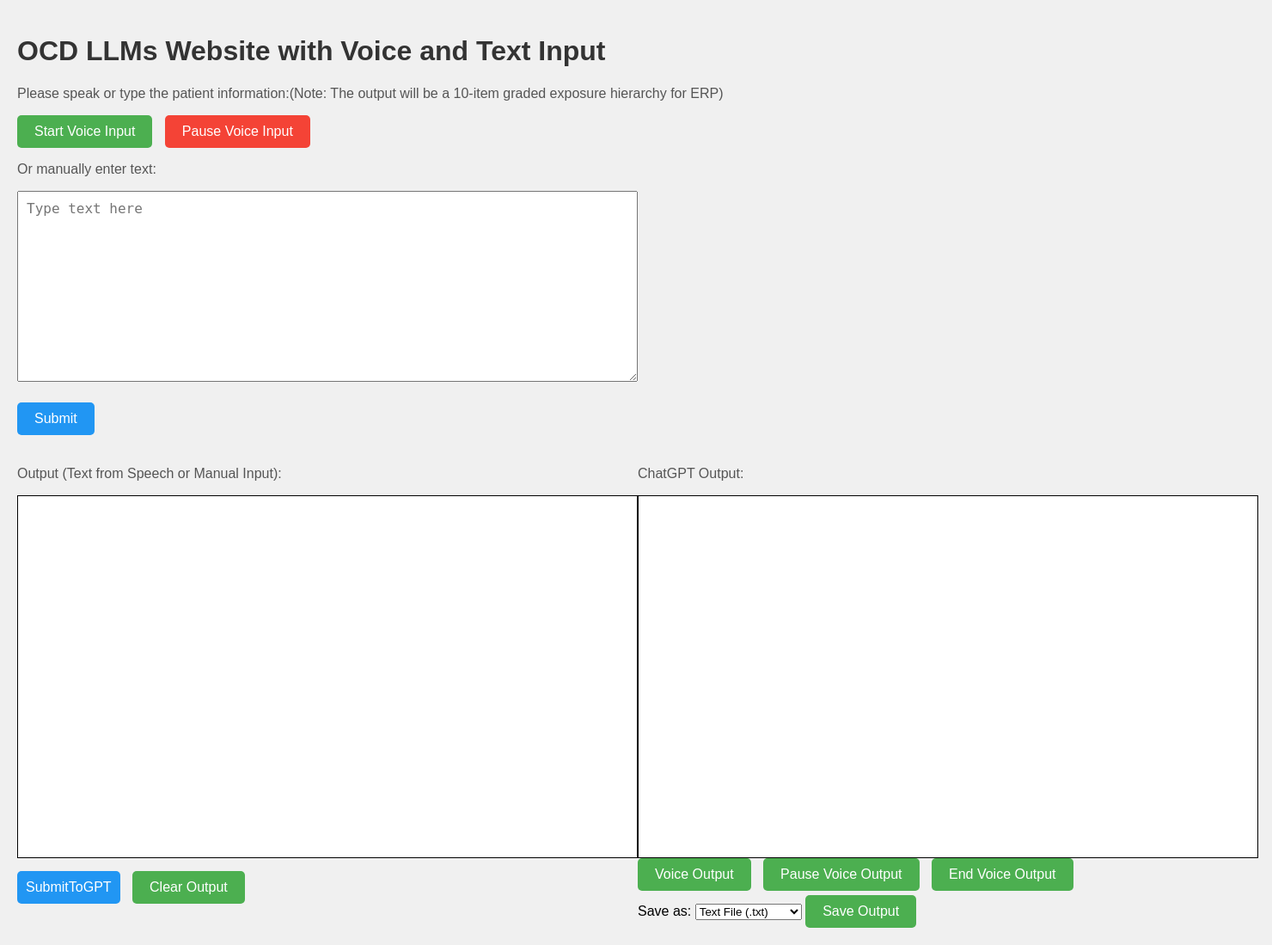
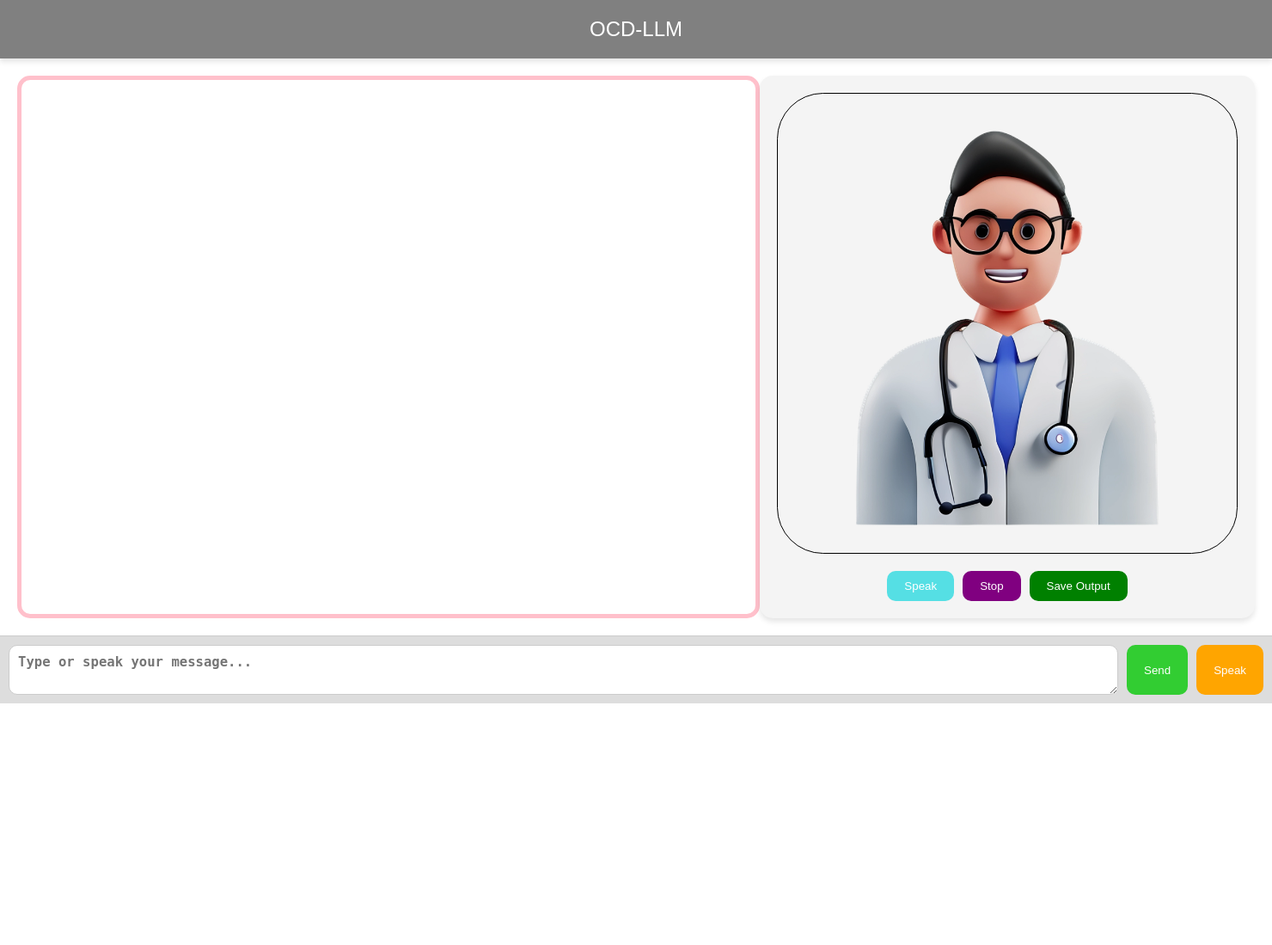
Before and after one commit to ZhDeng07/ocd-project, a Flask app: page / in a window 1480 px wide. Shown: the whole page at 86% size. After the commit the page ends 818 px from the top, so only its background shows below. Run offline with Flask 3, Linux system fonts and the light colour scheme.

Commit message:
Refactor the HTML layout, also update the logic between speak input and manual input.

```diff
--- a/static/css/main.css
+++ b/static/css/main.css
@@ -1,106 +1,142 @@
-/* Main content styles */
-body {
+* {
+    margin: 0;
+    padding: 0;
+    box-sizing: border-box;
+}
+
+body, html {
+    height: 100%;
     font-family: Arial, sans-serif;
-    background-color: #f0f0f0;
-    margin: 0;
+}
+
+.container {
+    display: flex;
+    flex-direction: column;
+    height: 100%;
+}
+
+header {
+    background-color: grey;
+    color: white;
+    text-align: center;
+    padding: 20px;
+    font-size: 1.5rem;
+    box-shadow: 0 4px 6px rgba(0, 0, 0, 0.1);
+}
+
+#content-area {
+    display: flex;
+    flex-direction: row;
+    flex-grow: 1; /* Middle section grows to fill available space */
     padding: 20px;
 }
 
-h1 {
-    color: #333;
+.output-box {
+    flex-grow: 3;
+    padding: 20px;
+    border-radius: 15px;
+    color: black;
+    display: flex;
+    justify-content: flex-start;
+    border: 5px solid pink;
+    width: 60%;
 }
 
-p {
-    color: #555;
+#chatgptoutput{
+
 }
 
-/* Textarea and output box */
-#userInput, #manualInput {
-    width: 700px;
-    height: 200px;
-    padding: 10px;
-    font-size: 16px;
-    margin-bottom: 20px;
+.doctor-container {
+    flex-grow: 1;
+    display: flex;
+    flex-direction: column;
+    align-items: center;
+    justify-content: center;
+    background-color: #f4f4f4;
+    padding: 20px;
+    border-radius: 15px;
+    box-shadow: 0 4px 6px rgba(0, 0, 0, 0.1);
+    width: 40%;
 }
 
-#output-container {
+.doctor-container img {
+    width: 100%;
+    max-width: 700px;
+    height: auto;
+    border: 1px solid black;
+    border-radius: 10%;
+}
+
+.voice_button{
     display: flex;
     justify-content: space-between;
-    margin-top: 20px;
+    flex-wrap: wrap;
 }
 
-#output {
-    border: 1px solid #000;
-    padding: 10px;
-    width: 700px;
-    height: 400px;
-    overflow-y: auto;
-    background-color: white;
-    margin-top: 10px;
+#speak-pause-button{
+    margin-top: 20px;
+    padding: 10px 20px;
+    margin-right:10px;
+    background-color: rgba(50, 219, 225, 0.82);
+    color: white;
+    border: none;
+    border-radius: 10px;
+    cursor: pointer;
 }
 
-#chatgpt-output {
-    border: 1px solid #000;
+#stop-button{
+    margin-top: 20px;
+    padding: 10px 20px;
+    background-color: purple;
+    color: white;
+    border: none;
+    border-radius: 10px;
+    cursor: pointer;
+}
+
+#save-output-button{
+    margin-top: 20px;
+    padding: 10px 20px;
+    margin-left: 10px;
+    background-color: green;
+    color: white;
+    border: none;
+    border-radius: 10px;
+    cursor: pointer;
+}
+
+#input-container {
+    display: flex;
+    justify-content: space-between;
     padding: 10px;
-    width: 700px;
-    height: 400px;
-    overflow-y: auto;
-    background-color: white;
-    margin-top: 10px;
+    background-color: #ddd;
+    border-top: 1px solid #ccc;
+}
+
+#userInput {
+    font-size: larger;
+    font-weight: bold;
+    flex-grow: 1;
+    padding: 10px;
+    margin-right: 10px;
+    border-radius: 10px;
+    border: 1px solid #ccc;
+}
+
+#send-button, #speak-button {
+    padding: 10px 20px;
+    border: none;
+    border-radius: 10px;
+    cursor: pointer;
+}
+
+#send-button {
+    background-color: limegreen;
+    color: white;
     margin-right: 10px;
 }
 
-/* Button styles */
-button {
-    background-color: #4CAF50;
+#speak-button {
+    background-color: orange;
     color: white;
-    padding: 10px 20px;
-    font-size: 16px;
-    cursor: pointer;
-    margin-right: 10px;
-    border: none;
-    border-radius: 5px;
 }
-
-button:hover {
-    background-color: #45a049;
-}
-
-#pause-btn {
-    background-color: #f44336; /* Red for pause button */
-}
-
-#pause-btn:hover {
-    background-color: #e53935;
-}
-
-#submit-btn {
-    background-color: #2196F3; /* Blue for submit button */
-}
-
-#submit-gpt{
-    padding: 10px;
-    margin-top: 15px;
-    background-color: #2196F3;
-
-}
-
-#submit-btn:hover {
-    background-color: #1e88e5;
-}
-
-/* Save the document */
-.savebutton{
-    margin-top: 5px;
-}
-
-/* Responsiveness */
-@media (max-width: 800px) {
-    #userInput, #manualInput {
-        width: 100%;
-    }
-
-    #output {
-        width: 100%;
-    }
-}
--- a/templates/Index1.html
+++ b/templates/Index1.html
@@ -7,54 +7,34 @@
     <link rel="stylesheet" href="static/css/main.css">
     <link rel="icon" href="static/docicon.ico">
 </head>
-<body>
-    <h1>OCD LLMs Website with Voice and Text Input</h1>
-    <p>Please speak or type the patient information:(Note: The output will be a 10-item graded exposure hierarchy for ERP)</p>
 
-    <!-- 语音输入和暂停按钮 -->
-    <button id="start-btn" onclick="startRecognition()">Start Voice Input</button>
-    <button id="pause-btn" onclick="pauseRecognition()" disabled>Pause Voice Input</button>
+<div class="container">
+    <header>
+        OCD-LLM
+    </header>
 
-    <!-- 文本输入框和提交按钮 -->
-    <p>Or manually enter text:</p>
-    <textarea id="manualInput" placeholder="Type text here" rows="3" cols="30"></textarea><br>
-    <button id="submit-btn" onclick="submitText()">Submit</button>
-
-    <!-- 输出框 -->
-    <div id="output-container">
-        <div>
-            <p>Output (Text from Speech or Manual Input):</p>
-            <div id="output"></div>
-            <button id="submit-gpt" onclick="submitTextToChatGPT()">SubmitToGPT</button>
-            <button id="clear-btn" onclick="clearOutput()">Clear Output</button>
+    <div id="content-area">
+        <div class="output-box">
+            <div id="chatgpt-output"></div>
         </div>
-
-        <!-- Output box for ChatGPT response -->
-        <div>
-            <p>ChatGPT Output:</p>
-            <div id="chatgpt-output"></div>
-            <!-- voice output button-->
-            <button id="voice-output-btn" onclick="speakGPTOutput()">Voice Output</button>
-            <button id="pause-voice-btn" onclick="pauseVoiceOutput()" disabled>Pause Voice Output</button>
-            <button id="end-voice-btn" onclick="endVoiceOutput()" disabled>End Voice Output</button>
-
-            <div class="savebutton">
-            <!-- 保存格式的下拉菜单 -->
-            <label for="fileFormat">Save as:</label>
-            <select id="fileFormat">
-                <option value="txt">Text File (.txt)</option>
-                <option value="json">JSON File (.json)</option>
-                <option value="csv">CSV File (.csv)</option>
-            </select>
-
-            <!-- Save按钮 -->
-            <button id="save-btn" onclick="saveOutput()">Save Output</button>
+        <div class="doctor-container">
+            <img src="static/doctor.png" alt="Doctor 3D Model" />
+            <div class="voice_button">
+                <button id="speak-pause-button" onclick="toggleSpeakPause()">Speak</button>
+                <button id="stop-button" onclick="stopSpeaking()" disabled>Stop</button>
+                <button id="save-output-button" onclick="saveOutput()">Save Output</button>
             </div>
         </div>
     </div>
 
+    <div id="input-container">
+        <textarea id="userInput" placeholder="Type or speak your message..."></textarea>
+        <button id="send-button" onclick="submitTextToChatGPT()">Send</button>
+        <button id="speak-button" onclick="toggleRecognition()">Speak</button>
+    </div>
+</div>
+
 <script>
-        // 初始化语音识别对象
     const SpeechRecognition = window.SpeechRecognition || window.webkitSpeechRecognition;
     const recognition = new SpeechRecognition();
     recognition.lang = 'en-US';  // 设置语言为英语
@@ -62,14 +42,40 @@
     recognition.continuous = true;  // 持续监听语音
 
     let isRecognizing = false;  // 标志位判断是否正在录音
-        let isPaused = false;  // 判断是否是用户手动暂停
+    let isSpeechPaused = false;
+    let isRecognitionPaused = false;  // 判断是否是用户手动暂停
     let fullTranscript = '';  // 保存完整的文本
+
 
     let speechSynthesisUtterance;  // 全局存储语音对象
 
-        // 当用户完成语音输入后，将文本显示在output区域
+    function toggleRecognition() {
+        console.log("Button clicked. Is recognizing:", isRecognizing);
+        if (isRecognizing) {
+            // Pause recognition if it's currently active
+            isRecognitionPaused = true;
+            recognition.stop();
+            isRecognizing = false;
+            document.getElementById('speak-button').textContent = "Speak";  // Change button text back to "Start Speak"
+        } else {
+            // Start recognition if it's currently paused or not running
+            recognition.start();
+            isRecognizing = true;
+            isRecognitionPaused = false;
+            document.getElementById('speak-button').textContent = "Pause";  // Change button text to "Pause Speak"
+        }
+    }
+
+    const userInput = document.getElementById('userInput');
+        userInput.addEventListener('input', function() {
+            if (userInput.value === '') {
+                // If the textarea is cleared, reset the full transcript
+                fullTranscript = '';
+            }
+        });
+
     recognition.onresult = function(event) {
-            let interimTranscript = '';  // 临时存储当前片段文本
+        let interimTranscript = '';
         for (let i = event.resultIndex; i < event.results.length; i++) {
             const transcript = event.results[i][0].transcript;
             if (event.results[i].isFinal) {
@@ -77,78 +83,27 @@
             } else {
                 interimTranscript += transcript;  // 保存临时结果
             }
-            }
-            // 将最终文本和临时文本显示在输出框中
-            document.getElementById('output').textContent = fullTranscript + interimTranscript;
-        };
+        } // 将最终文本和临时文本显示在输出框中
+        document.getElementById('userInput').value = (fullTranscript + interimTranscript).trim();
+    };// Append to input box
 
-        // 当语音识别开始时，更新UI提示用户说话
-        recognition.onstart = function() {
-            document.getElementById('output').textContent = 'Listening...';
-        };
-
-        // 当语音识别结束时，判断是否手动暂停，如果不是则重新启动识别
+    // Restart recognition if it ends unexpectedly
     recognition.onend = function() {
-            if (!isPaused) {
-                recognition.start();  // 重新开始录音
+        if (!isRecognitionPaused) {
+            recognition.start();  // Automatically restart if it wasn't manually paused
         }
     };
 
-        // 错误处理
+    // Handle recognition errors
     recognition.onerror = function(event) {
-            document.getElementById('output').textContent = 'Error occurred in recognition: ' + event.error;
+        console.error("Error occurred in speech recognition: ", event.error);
         isRecognizing = false;
-            document.getElementById('start-btn').disabled = false;  // 允许重新开始
-            document.getElementById('pause-btn').disabled = true;   // 禁用暂停按钮
+        document.getElementById('speak-button').textContent = "Speak";  // Reset button label
     };
-
-        // 启动语音识别
-        function startRecognition() {
-            if (!isRecognizing) {
-                document.getElementById('output').textContent = '';
-                console.log("start recording user's voice input.");
-                recognition.start();
-                isRecognizing = true;
-                isPaused = false;
-                document.getElementById('start-btn').disabled = true;   // 禁用开始按钮
-                document.getElementById('pause-btn').disabled = false;  // 启用暂停按钮
-            }
-        }
-
-        // 暂停语音识别
-        function pauseRecognition() {
-            if (isRecognizing) {
-                isPaused = true;  // 标记为手动暂停
-                recognition.stop();  // 停止录音
-                isRecognizing = false;
-                document.getElementById('start-btn').disabled = false;  // 允许重新开始
-                document.getElementById('pause-btn').disabled = true;   // 禁用暂停按钮
-                console.log("user's voice input stop.")
-                document.getElementById('output').textContent;
-            }
-        }
-
-        function clearOutput() {
-            console.log("Clear the ouput.");
-            document.getElementById('output').textContent = '';
-            fullTranscript = '';  // Reset full transcript
-        }
-
-        // 手动输入文本并提交
-        function submitText() {
-            console.log("submitText() is called.")
-            const manualInput = document.getElementById("manualInput").value;
-            if (manualInput.trim() !== '') {  // 如果输入不为空
-                fullTranscript = '';
-                fullTranscript += manualInput + ' ';  // 追加到完整的文本
-                document.getElementById('output').textContent = fullTranscript;  // 更新输出
-                document.getElementById("manualInput").value = '';  // 清空输入框
-            }
-        }
 
     async function submitTextToChatGPT() {
         console.log("submitTexttoChatGPT() is called.")
-            const fullTranscript = document.getElementById("output").textContent;
+        const fullTranscript = document.getElementById("userInput").value;
 
         if (fullTranscript.trim() !== '') {
             try{
@@ -180,60 +135,82 @@
         }
     }
 
-        // Voice output for GPT response
-        function speakGPTOutput() {
-            const chatGPTOutput = document.getElementById('chatgpt-output').innerText;
+    function toggleSpeakPause() {
+        const speakPauseButton = document.getElementById('speak-pause-button');
 
-            if (chatGPTOutput.trim() !== '') {
-                speechSynthesisUtterance = new SpeechSynthesisUtterance(chatGPTOutput);
-                speechSynthesisUtterance.lang = 'en-US';  // 设置语言为英语
-
-                // 当语音开始时，启用“暂停”和“结束”按钮
-                speechSynthesisUtterance.onstart = function() {
-                    document.getElementById('pause-voice-btn').disabled = false;
-                    document.getElementById('end-voice-btn').disabled = false;
-                };
-
-                // 当语音播放结束时，禁用“暂停”和“结束”按钮，并将按钮文本恢复为“Pause”
-                speechSynthesisUtterance.onend = function() {
-                    document.getElementById('pause-voice-btn').disabled = true;
-                    document.getElementById('end-voice-btn').disabled = true;
-                    document.getElementById('pause-voice-btn').innerText = "Pause Voice Output";  // 恢复按钮为“Pause”
-                };
-
-                window.speechSynthesis.speak(speechSynthesisUtterance);  // 使用SpeechSynthesis接口将文本转为语音
+        if (!window.speechSynthesis.speaking) {
+            // Start speaking
+            startSpeaking();
+            speakPauseButton.innerText = "Pause";
+        } else if (isSpeechPaused) {
+            // Resume speaking if paused
+            window.speechSynthesis.resume();
+            isSpeechPaused = false;
+            console.log("Resuming speech.");
+            speakPauseButton.innerText = "Pause";
         } else {
-                console.log("No text available for voice output.");
+            // Pause speaking if currently speaking
+            window.speechSynthesis.pause();
+            isSpeechPaused = true;
+            speakPauseButton.innerText = "Resume";
         }
     }
 
-        function pauseVoiceOutput() {
-            if (window.speechSynthesis.speaking && !window.speechSynthesis.paused) {
-                // 暂停语音播放
-                window.speechSynthesis.pause();
-                console.log("Voice output paused.");
-                document.getElementById('pause-voice-btn').innerText = "Resume Voice Output";  // 修改按钮文本为 "Resume"
-            } else if (window.speechSynthesis.paused) {
-                // 继续语音播放
-                window.speechSynthesis.resume();
-                console.log("Voice output resumed.");
-                document.getElementById('pause-voice-btn').innerText = "Pause Voice Output";  // 继续播放后将按钮文本改回 "Pause"
+    function startSpeaking() {
+        const chatGPTOutput = document.getElementById('chatgpt-output').innerText;
+        console.log("Starting to speak:", chatGPTOutput);
+
+        if (chatGPTOutput.trim() !== '') {
+            // Cancel any previous speech before starting new one
+            window.speechSynthesis.cancel();
+
+            // Create a new SpeechSynthesisUtterance instance
+            speechSynthesisUtterance = new SpeechSynthesisUtterance(chatGPTOutput);
+            speechSynthesisUtterance.lang = 'en-US';  // Set language to English
+
+            // When speech starts, enable the stop button and log the start event
+            speechSynthesisUtterance.onstart = function() {
+                console.log("Speech started.");
+                document.getElementById('stop-button').disabled = false;  // Enable stop button
+                document.getElementById('speak-pause-button').disabled = false;  // Enable speak/pause button
+            };
+
+            // When the speech ends, reset the button states and log the end event
+            speechSynthesisUtterance.onend = function() {
+                console.log("Speech ended.");
+                resetButtons();
+            };
+
+            // Start the speech synthesis
+            window.speechSynthesis.speak(speechSynthesisUtterance);
+            console.log("Speech synthesis initiated.");
+        } else {
+            console.log("No text available for speech.");
         }
     }
 
-        function endVoiceOutput() {
-            if (window.speechSynthesis.speaking) {
-                window.speechSynthesis.cancel();  // 结束语音播放
-                console.log("Voice output ended.");
-                document.getElementById('pause-voice-btn').disabled = true;
-                document.getElementById('end-voice-btn').disabled = true;
-                document.getElementById('pause-voice-btn').innerText = "Pause Voice Output";  // 恢复按钮为“Pause”
+
+    function stopSpeaking() {
+        // Stop speaking entirely
+        window.speechSynthesis.cancel();
+        console.log("Speech stopped.");
+        resetButtons();
     }
+
+    function resetButtons() {
+        // Reset button states and text
+        const speakPauseButton = document.getElementById('speak-pause-button');
+        const stopButton = document.getElementById('stop-button');
+
+        speakPauseButton.disabled = false;
+        speakPauseButton.innerText = "Speak";
+        stopButton.disabled = true;
+        isSpeechPaused = false;
     }
 
     function saveOutput() {
+        console.log("Saving the GPT output")
         const gptOutput = document.getElementById('chatgpt-output').innerText;  // 获取GPT的输出
-            const fileFormat = document.getElementById('fileFormat').value;  // 获取选择的文件格式
 
         if (!gptOutput.trim()) {
             alert("No GPT output to save!");  // 如果GPT输出为空，给用户提示
@@ -244,18 +221,8 @@
         let fileName = 'gpt_output';  // 默认文件名
 
         // 根据选择的文件格式生成内容
-            if (fileFormat === 'txt') {
         blob = new Blob([gptOutput], { type: 'text/plain' });
         fileName += '.txt';
-            } else if (fileFormat === 'json') {
-                const jsonOutput = JSON.stringify({ output: gptOutput }, null, 2);  // 转换为JSON格式
-                blob = new Blob([jsonOutput], { type: 'application/json' });
-                fileName += '.json';
-            } else if (fileFormat === 'csv') {
-                const csvOutput = "Output\n" + gptOutput.replace(/\n/g, ',');  // 简单的CSV格式
-                blob = new Blob([csvOutput], { type: 'text/csv' });
-                fileName += '.csv';
-            }
 
         // 创建下载链接并自动点击下载
         const url = URL.createObjectURL(blob);
@@ -268,5 +235,3 @@
         URL.revokeObjectURL(url);  // 释放URL对象
     }
 </script>
-</body>
-</html>
```
Also changed, not shown: static/doctor.png (added). Lines whose indentation alone changed are shown as unchanged.
